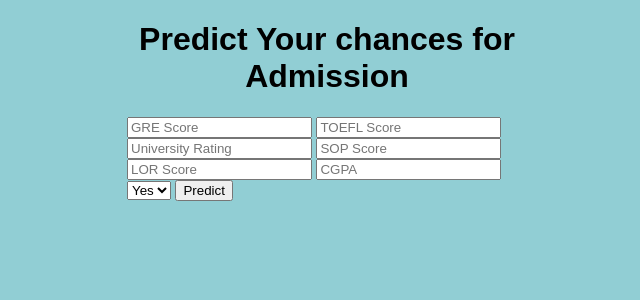
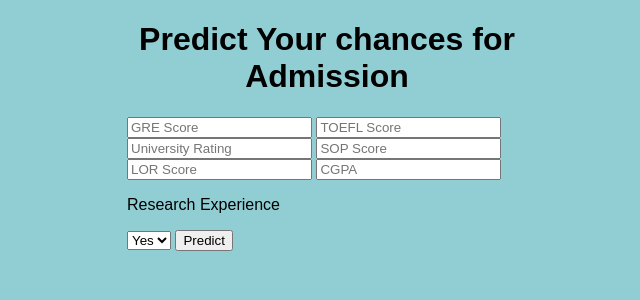
Before and after one commit to Raja27112002/AdmissionPrediction, a Flask app: page / in a window 1280 px wide. Shown: the top 300 px of the page, without its empty margins (313-953 px from the left). Run offline with Flask 2, Linux system fonts and the light colour scheme.

Commit message:
Update index.html

```diff
--- a/templates/index.html
+++ b/templates/index.html
@@ -18,6 +18,7 @@
             <input type="number" name="sop" id="sop" placeholder="SOP Score">
             <input type="number" name="lor" id="lor" placeholder="LOR Score">
             <input type="number" name="cgpa" id="cgpa"placeholder="CGPA" step="any">
+            <p>Research Experience</p>
             <select name="research" id="research">
   <option value="yes">Yes</option>
   <option value="no">No</option>
```
